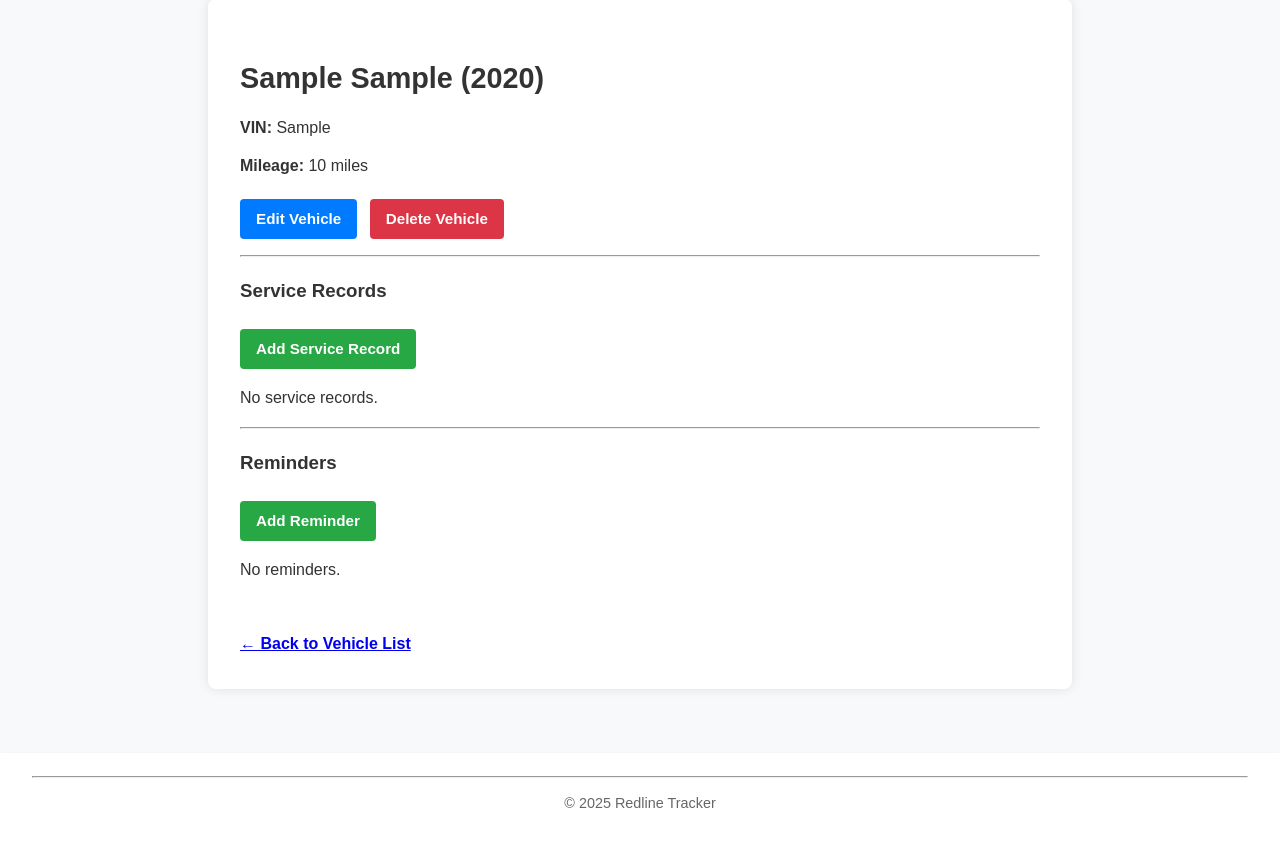
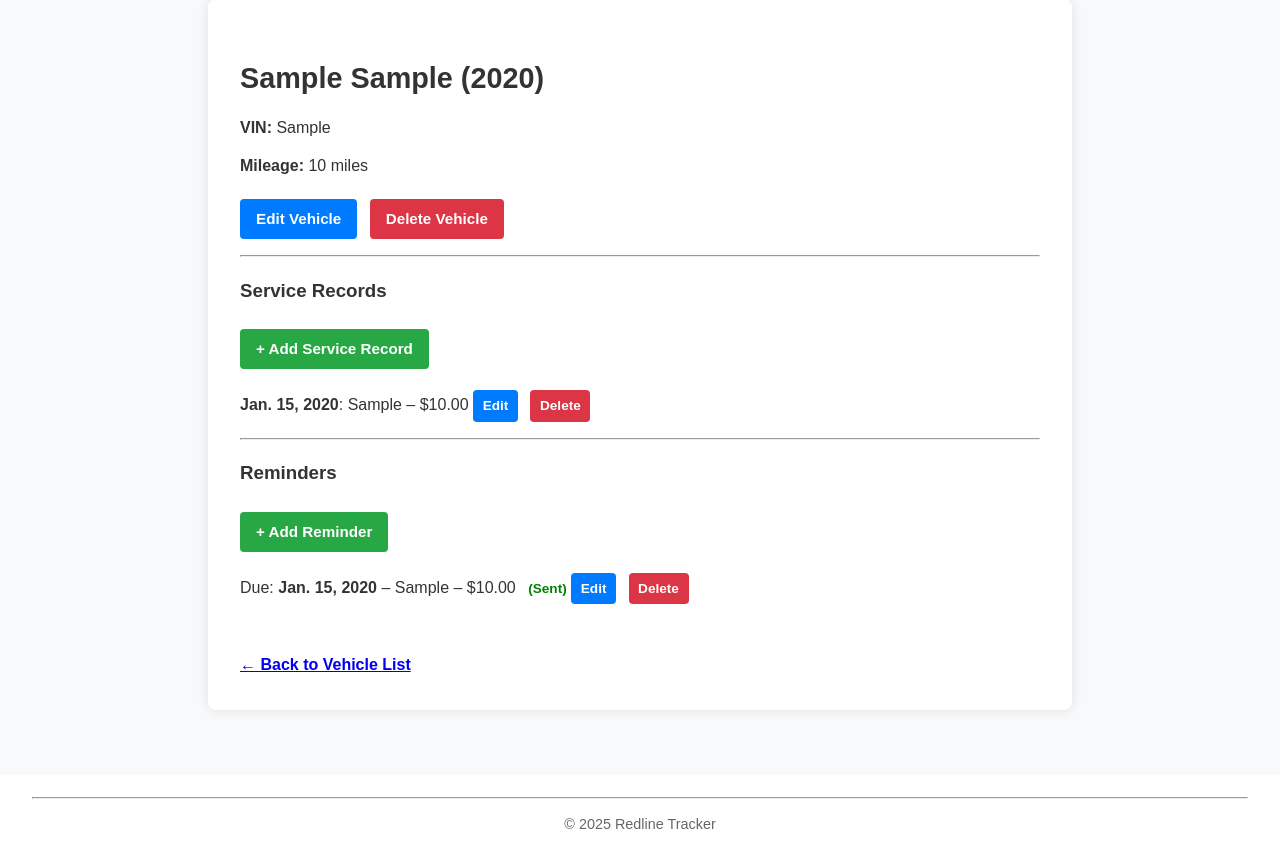
Before and after one commit to xiokevc/redline-tracker, a Django app: page /vehicles/1/ in a window 1280 px wide. Shown: the part 209-1076 px from the top of the page. Before the commit the page ends 1017 px from the top, so only its background shows below. Run offline with Django 5.2, Linux system fonts and the light colour scheme; a user stored in the database is signed in; tables that the repository leaves empty hold one stand-in row (values such as "Sample post").

Commit message:
revised service record render

```diff
--- a/tracker/models.py
+++ b/tracker/models.py
@@ -1,13 +1,13 @@
 from django.db import models
 from django.contrib.auth.models import User
 
-
+# 🚗 Vehicle model
 class Vehicle(models.Model):
+    user = models.ForeignKey(User, on_delete=models.CASCADE, related_name='vehicles')
     make = models.CharField(max_length=50)
     model = models.CharField(max_length=50)
     year = models.PositiveIntegerField()
     vin = models.CharField(max_length=17, unique=True)
-    user = models.ForeignKey(User, on_delete=models.CASCADE)
     mileage = models.PositiveIntegerField()
 
     def __str__(self):
@@ -19,6 +19,7 @@ class Vehicle(models.Model):
         verbose_name_plural = "Vehicles"
 
 
+# 🧰 Service Record model
 class ServiceRecord(models.Model):
     vehicle = models.ForeignKey(
         Vehicle,
@@ -28,7 +29,7 @@ class ServiceRecord(models.Model):
     date = models.DateField()
     service_type = models.CharField(max_length=50)
     notes = models.TextField(blank=True, null=True)
-    cost = models.DecimalField(max_digits=10, decimal_places=2)
+    cost = models.DecimalField(max_digits=10, decimal_places=2, default=0.00)
 
     def __str__(self):
         return f"{self.service_type} on {self.date} for {self.vehicle}"
@@ -39,6 +40,7 @@ class ServiceRecord(models.Model):
         verbose_name_plural = "Service Records"
 
 
+# ⏰ Reminder model
 class Reminder(models.Model):
     vehicle = models.ForeignKey(
         Vehicle,
@@ -48,7 +50,7 @@ class Reminder(models.Model):
     due_date = models.DateField()
     service_type = models.CharField(max_length=50)
     notes = models.TextField(blank=True, null=True)
-    cost = models.DecimalField(max_digits=10, decimal_places=2)
+    cost = models.DecimalField(max_digits=10, decimal_places=2, default=0.00)
     is_sent = models.BooleanField(default=False)
 
     def __str__(self):
--- a/tracker/templates/tracker/vehicle_detail.html
+++ b/tracker/templates/tracker/vehicle_detail.html
@@ -1,7 +1,7 @@
 {% extends "tracker/base.html" %}
 {% load static %}
 
-{% block title %}Vehicle Details{% endblock %}
+{% block title %}{{ vehicle.make }} {{ vehicle.model }} Details{% endblock %}
 
 {% block extra_css %}
 <link rel="stylesheet" href="{% static 'tracker/css/vehicle_detail.css' %}">
@@ -14,19 +14,20 @@
     <p><strong>Mileage:</strong> {{ vehicle.mileage }} miles</p>
 
     <div class="action-buttons">
-        <a href="{% url 'tracker:vehicle-update' vehicle.id %}" class="btn edit">Edit Vehicle</a>
-        <a href="{% url 'tracker:vehicle-delete' vehicle.id %}" class="btn delete">Delete Vehicle</a>
+        <a href="{% url 'tracker:vehicle-update' vehicle.pk %}" class="btn edit">Edit Vehicle</a>
+        <a href="{% url 'tracker:vehicle-delete' vehicle.pk %}" class="btn delete">Delete Vehicle</a>
     </div>
 
     <hr />
 
     <h3>Service Records</h3>
-    <a href="{% url 'tracker:service-record-create' vehicle_pk=vehicle.id %}" class="btn add">Add Service Record</a>
+    <a href="{% url 'tracker:service-record-create' vehicle_pk=vehicle.pk %}" class="btn add">+ Add Service Record</a>
     <ul class="record-list">
         {% for record in service_records %}
             <li>
                 <strong>{{ record.date }}</strong>: {{ record.service_type }} – ${{ record.cost }}
-                <a href="{% url 'tracker:service-record-delete' record.id %}" class="btn small delete">Delete</a>
+                <a href="{% url 'tracker:service-record-update' record.pk %}" class="btn small edit">Edit</a>
+                <a href="{% url 'tracker:service-record-delete' record.pk %}" class="btn small delete">Delete</a>
             </li>
         {% empty %}
             <li>No service records.</li>
@@ -36,7 +37,7 @@
     <hr />
 
     <h3>Reminders</h3>
-    <a href="{% url 'tracker:reminder-create' vehicle_pk=vehicle.id %}" class="btn add">Add Reminder</a>
+    <a href="{% url 'tracker:reminder-create' vehicle_pk=vehicle.pk %}" class="btn add">+ Add Reminder</a>
     <ul class="record-list">
         {% for reminder in reminders %}
             <li>
@@ -46,7 +47,8 @@
                 {% else %}
                     <span class="status pending">(Pending)</span>
                 {% endif %}
-                <a href="{% url 'tracker:reminder-delete' reminder.id %}" class="btn small delete">Delete</a>
+                <a href="{% url 'tracker:reminder-update' reminder.pk %}" class="btn small edit">Edit</a>
+                <a href="{% url 'tracker:reminder-delete' reminder.pk %}" class="btn small delete">Delete</a>
             </li>
         {% empty %}
             <li>No reminders.</li>
--- a/tracker/views.py
+++ b/tracker/views.py
@@ -9,9 +9,9 @@ from django.contrib.auth.views import LoginView, LogoutView
 from .models import Vehicle, ServiceRecord, Reminder
 from .forms import VehicleForm, ServiceRecordForm, ReminderForm
 
-# 🏠 Landing page view
+
+# 🏠 Landing page
 def landing(request):
-    """Display the landing page. Authenticated users go to vehicle list."""
     if request.user.is_authenticated:
         return redirect('tracker:vehicle-list')
     return render(request, 'tracker/landing.html')
@@ -30,19 +30,18 @@ def signup(request):
     return render(request, 'registration/signup.html', {'form': form})
 
 
-# 👤 Login view
+# 👤 Login/Logout views
 class UserLoginView(LoginView):
     template_name = 'registration/login.html'
     authentication_form = AuthenticationForm
 
 
-# 👤 Logout view
 class UserLogoutView(LogoutView):
-    next_page = reverse_lazy('tracker:landing')  # redirect after logout
-    http_method_names = ['get', 'post']  # allow logout via GET link
+    next_page = reverse_lazy('tracker:landing')
+    http_method_names = ['get', 'post']
 
 
-# 🔒 Mixin to ensure user only accesses their own objects
+# 🔒 Mixin to ensure user owns the object
 class UserOwnsObjectMixin(UserPassesTestMixin):
     def test_func(self):
         obj = self.get_object()
@@ -62,6 +61,16 @@ class VehicleListView(LoginRequiredMixin, ListView):
 class VehicleDetailView(LoginRequiredMixin, UserOwnsObjectMixin, DetailView):
     model = Vehicle
     template_name = 'tracker/vehicle_detail.html'
+    context_object_name = 'vehicle'
+
+    def get_queryset(self):
+        return Vehicle.objects.filter(user=self.request.user)
+
+    def get_context_data(self, **kwargs):
+        context = super().get_context_data(**kwargs)
+        context['service_records'] = self.object.service_records.all()
+        context['reminders'] = self.object.reminders.all()
+        return context
 
 
 class VehicleCreateView(LoginRequiredMixin, CreateView):
@@ -117,10 +126,12 @@ class ServiceRecordUpdateView(LoginRequiredMixin, UpdateView):
     template_name = 'tracker/service_record_form.html'
 
     def get_queryset(self):
-        return ServiceRecord.objects.filter(vehicle__user=self.request.user)
+        return ServiceRecord.objects.filter(vehicle__user=self.request.user).select_related('vehicle')
 
     def get_success_url(self):
-        return reverse('tracker:vehicle-detail', kwargs={'pk': self.object.vehicle.pk})
+        # Ensure vehicle exists; fallback to vehicle list if missing
+        vehicle_pk = self.object.vehicle.pk if self.object.vehicle else None
+        return reverse('tracker:vehicle-detail', kwargs={'pk': vehicle_pk}) if vehicle_pk else reverse('tracker:vehicle-list')
 
 
 class ServiceRecordDeleteView(LoginRequiredMixin, DeleteView):
@@ -128,10 +139,11 @@ class ServiceRecordDeleteView(LoginRequiredMixin, DeleteView):
     template_name = 'tracker/service_record_confirm_delete.html'
 
     def get_queryset(self):
-        return ServiceRecord.objects.filter(vehicle__user=self.request.user)
+        return ServiceRecord.objects.filter(vehicle__user=self.request.user).select_related('vehicle')
 
     def get_success_url(self):
-        return reverse('tracker:vehicle-detail', kwargs={'pk': self.object.vehicle.pk})
+        vehicle_pk = self.object.vehicle.pk if self.object.vehicle else None
+        return reverse('tracker:vehicle-detail', kwargs={'pk': vehicle_pk}) if vehicle_pk else reverse('tracker:vehicle-list')
 
 
 # ⏰ Reminder Views
@@ -163,10 +175,11 @@ class ReminderUpdateView(LoginRequiredMixin, UpdateView):
     template_name = 'tracker/reminder_form.html'
 
     def get_queryset(self):
-        return Reminder.objects.filter(vehicle__user=self.request.user)
+        return Reminder.objects.filter(vehicle__user=self.request.user).select_related('vehicle')
 
     def get_success_url(self):
-        return reverse('tracker:vehicle-detail', kwargs={'pk': self.object.vehicle.pk})
+        vehicle_pk = self.object.vehicle.pk if self.object.vehicle else None
+        return reverse('tracker:vehicle-detail', kwargs={'pk': vehicle_pk}) if vehicle_pk else reverse('tracker:vehicle-list')
 
 
 class ReminderDeleteView(LoginRequiredMixin, DeleteView):
@@ -174,7 +187,8 @@ class ReminderDeleteView(LoginRequiredMixin, DeleteView):
     template_name = 'tracker/reminder_confirm_delete.html'
 
     def get_queryset(self):
-        return Reminder.objects.filter(vehicle__user=self.request.user)
+        return Reminder.objects.filter(vehicle__user=self.request.user).select_related('vehicle')
 
     def get_success_url(self):
-        return reverse('tracker:vehicle-detail', kwargs={'pk': self.object.vehicle.pk})
+        vehicle_pk = self.object.vehicle.pk if self.object.vehicle else None
+        return reverse('tracker:vehicle-detail', kwargs={'pk': vehicle_pk}) if vehicle_pk else reverse('tracker:vehicle-list')
```
Also changed, not shown: tracker/urls.py (line endings or trailing spaces).
